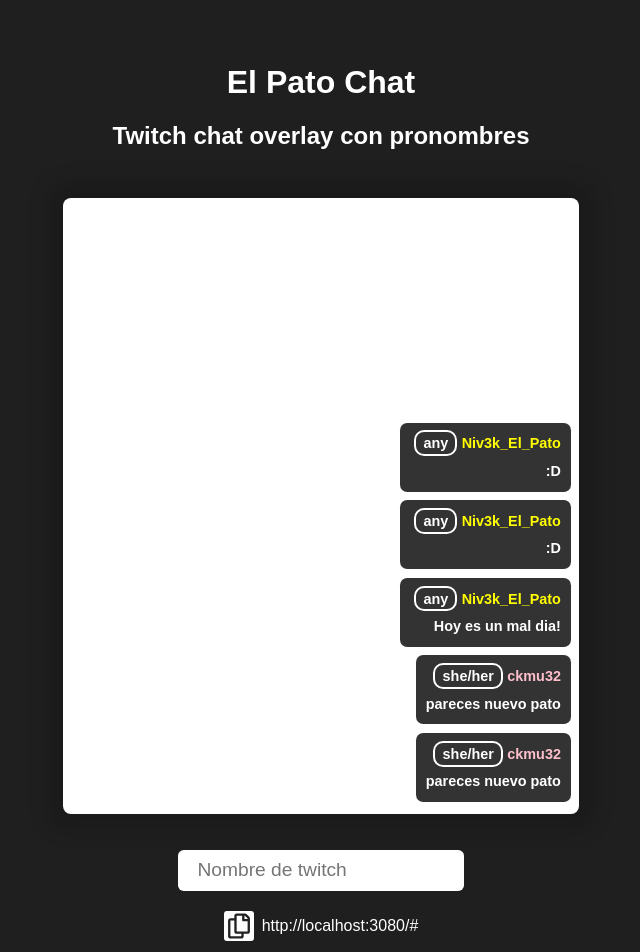
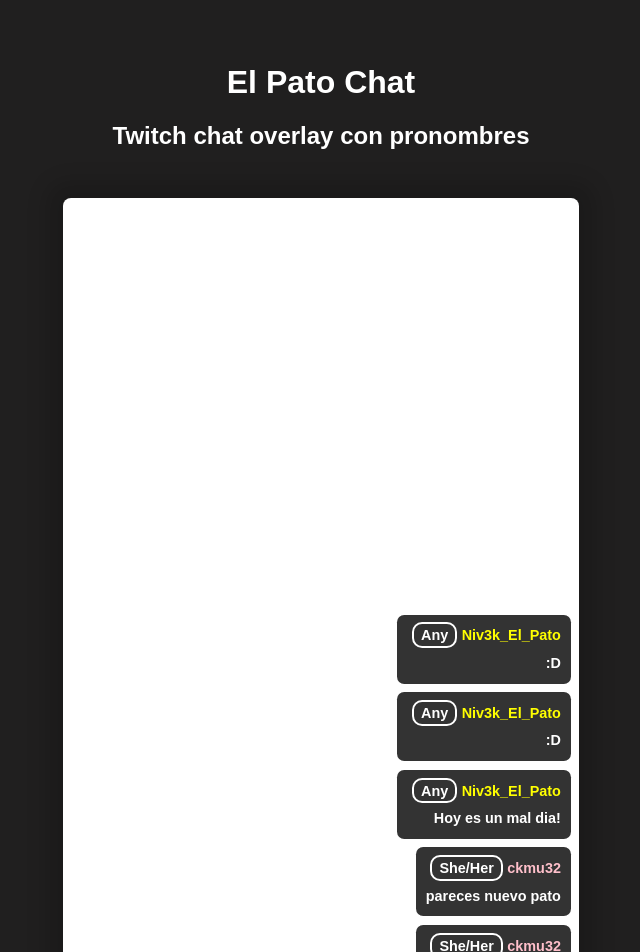
Before and after one commit to PatitoDev/ElPatoChat, a React (Vite) app in the folder front/: page / in a window 1280 px wide. Shown: the top 952 px of the page, without its empty margins (319-959 px from the left). Built offline with nearby package versions, Linux system fonts and the light colour scheme.

Commit message:
grabbed channel id from api and cleaned up css

```diff
--- a/front/src/App.tsx
+++ b/front/src/App.tsx
@@ -1,15 +1,30 @@
 import { useEffect, useState } from "react";
 import ChatOverlay from "./pages/ChatOverlay";
 import HomePage from "./pages/HomePage";
+import { UserInformation } from "./api/elpatoApi/types";
+import { elPatoApi } from "./api/elpatoApi";
 
 const App = () => {
-  const [channel, setChannel] = useState<string | null>(null);
+  const [channel, setChannel] = useState<UserInformation | null>(null);
+  const [error, setError] = useState<string | null>(null);
 
   useEffect(() => {
-    const onHashChange = () => {
+    const onHashChange = async () => {
       const hash = window.location.hash.replace('#', '');
-      console.log(window.location.hash);
-      setChannel(hash ?? null);
+      if (!hash) {
+        setChannel(null);
+        return;
+      }
+      const resp = await elPatoApi.getUserDetails(hash);
+      if (resp.data) {
+        setChannel(resp.data);
+        return;
+      }
+      if (resp.status === 404) {
+        setError('User not found');
+        return
+      }
+      setError('Unexpected error');
     };
 
     onHashChange();
@@ -19,10 +34,19 @@
     }
   }, []);
 
+  if (error) return (
+    <h1>{error}</h1>
+  )
+
   if (channel) return (
-    <ChatOverlay channelId={channel}  />
+    <ChatOverlay userInformation={channel}  />
   )
-  return ( <HomePage /> );
+
+  if (!location.hash.replace('#', '')) {
+    return ( <HomePage /> );
+  }
+
+  return null;
 }
 
 export default App
--- a/front/src/api/elpatoApi/index.ts
+++ b/front/src/api/elpatoApi/index.ts
@@ -1,8 +1,7 @@
 import { ApiResponse } from "../ApiResponse";
-import { Badge } from "./types";
+import { Badge, UserInformation } from "./types";
 
-//const BASE_URL = 'https://api.niv3kelpato.com/';
-const BASE_URL = 'http://localhost:8092/';
+const BASE_URL = 'https://api.niv3kelpato.com/api/';
 
 const getGlobalBadges = async ():Promise<ApiResponse<Array<Badge>>> => (
   fetchApi(BASE_URL + 'badge')
@@ -10,6 +9,10 @@
 
 const getChannelBadges = async (channelId: string):Promise<ApiResponse<Array<Badge>>> => (
   fetchApi(`${BASE_URL}${channelId}/badge`)
+)
+
+const getUserDetails = async (userName: string):Promise<ApiResponse<UserInformation>> => (
+  fetchApi(`${BASE_URL}users/${userName}`)
 )
 
 const fetchApi = async <T>(url:string):Promise<ApiResponse<T>> => {
@@ -31,5 +34,6 @@
 
 export const elPatoApi = {
   getGlobalBadges,
-  getChannelBadges
+  getChannelBadges,
+  getUserDetails
 }
--- a/front/src/components/chat/styles.ts
+++ b/front/src/components/chat/styles.ts
@@ -1,8 +1,10 @@
 import styled, { css } from 'styled-components';
 
 export const Container = styled.div<{ direction: 'left' | 'right'}>`
-  max-height: 600px;
-  max-width: 500px;
+  -webkit-mask-image: -webkit-gradient(    linear, left top, left bottom,     color-stop(0.01,  rgba(0,0,0,0)), color-stop(0.4,  rgba(0,0,0,1)));
+  margin: 0 0.5em;
+  overflow: hidden;
+  height: 100%;
   display: flex;
   flex-direction: column-reverse;
   ${({ direction }) => direction === 'left' ?
--- a/front/src/examples/index.ts
+++ b/front/src/examples/index.ts
@@ -2,9 +2,9 @@
 import { pickRandom } from "../utils/randomUtils";
 
 export const users = [
-  { userDisplayName: 'Niv3k_El_Pato', displayPronoun: 'any', color: 'yellow' },
-  { userDisplayName: 'bulbsum', displayPronoun: 'any', color: 'orange' },
-  { userDisplayName: 'ckmu32', displayPronoun: 'she/her', color: 'pink' },
+  { userDisplayName: 'Niv3k_El_Pato', displayPronoun: 'Any', color: 'yellow' },
+  { userDisplayName: 'bulbsum', displayPronoun: 'Any', color: 'orange' },
+  { userDisplayName: 'ckmu32', displayPronoun: 'She/Her', color: 'pink' },
   { userDisplayName: 'hellsing2030' },
   { userDisplayName: 'danirod_', color: 'cyan' },
 ] satisfies Array<Pick<ChatMessageData, 'userDisplayName' | 'displayPronoun' | 'color'>>
--- a/front/src/hooks/useTwitchChat.tsx
+++ b/front/src/hooks/useTwitchChat.tsx
@@ -4,15 +4,14 @@
 import { TwurpleChatMessage } from "../twurpleTypes";
 import { usePronouns } from "./usePronouns";
 import { useBadges } from "./useBadges";
+import { UserInformation } from "../api/elpatoApi/types";
 
-const MAX_MESSAGES = 10;
+const MAX_MESSAGES = 20;
 
 type OnChatMessageEventHandler = (channel: string, user:string, text:string, msg: TwurpleChatMessage) => Promise<void>;
 
-export const useTwitchChat = (channel: string) => {
-  // todo - calculate at api
-  const [ channelId, setChannelId ] = useState<string | null>(null);
-  const { parseBadges } = useBadges(channelId);
+export const useTwitchChat = (channel: UserInformation) => {
+  const { parseBadges } = useBadges(channel.id);
   const { getPronounsFromTwitchName } = usePronouns();
   const [chat, setChat] = useState<ChatClient | null>(null);
   const [chatMessages, setChatMessages] = useState<Array<ChatMessageData> | []>([]);
@@ -20,7 +19,7 @@
 
   useEffect(() => {
     const chatClient = new ChatClient({
-      channels: [channel]
+      channels: [channel.login]
     });
     chatClient.connect();
     setChat(chatClient);
@@ -51,9 +50,6 @@
 
   useEffect(() => {
     onMessageHandlerRef.current = async (channel: string, user: string, text: string, msg: TwurpleChatMessage) => {
-        if (!channelId) {
-          setChannelId(msg.channelId);
-        }
         const pronoun = await getPronounsFromTwitchName(user);
         setChatMessages((msgs) => {
           const newArray = [{
@@ -68,7 +64,7 @@
           return newArray.slice(0, MAX_MESSAGES);
         });
     };
-  }, [getPronounsFromTwitchName, parseBadges, channelId]);
+  }, [getPronounsFromTwitchName, parseBadges]);
 
   return {
     chat,
--- a/front/src/pages/ChatOverlay/index.tsx
+++ b/front/src/pages/ChatOverlay/index.tsx
@@ -1,15 +1,31 @@
+import { useEffect, useState } from "react";
+import { UserInformation } from "../../api/elpatoApi/types";
 import Chat from "../../components/chat";
 import { useTwitchChat } from "../../hooks/useTwitchChat";
+import { BaseCSS } from "./styles";
+import { ChatConfiguration } from "../../hooks/useChatConfig";
 
 export interface ChatOverlay {
-  channelId: string
+  userInformation: UserInformation
 }
 
-const ChatOverlay = ({ channelId }: ChatOverlay) => {
-  const { chatMessages } = useTwitchChat(channelId);
+const ChatOverlay = ({ userInformation }: ChatOverlay) => {
+  const { chatMessages } = useTwitchChat(userInformation);
+  const [config, setConfig] = useState<ChatConfiguration | undefined>();
+
+  useEffect(() => {
+    const searchParams = new URLSearchParams(window.location.search.replace('?', ''));
+    const dir = searchParams.get('direction');
+    setConfig({
+      direction: dir === 'left' ? 'left' : 'right',
+    } satisfies ChatConfiguration);
+  }, []);
 
   return (
-    <Chat msgs={chatMessages} />
+    <>
+      <BaseCSS />
+      <Chat msgs={chatMessages} config={config} />
+    </>
   )
 };
 
--- /dev/null
+++ b/front/src/pages/ChatOverlay/styles.ts
@@ -0,0 +1,8 @@
+import { createGlobalStyle } from "styled-components";
+
+export const BaseCSS = createGlobalStyle`
+  html, body, body > * {
+    height: 100%;
+    margin: 0;
+  }
+`;
--- a/front/src/pages/HomePage/index.tsx
+++ b/front/src/pages/HomePage/index.tsx
@@ -15,11 +15,8 @@
   useEffect(() => {
     const onInterval = () => {
       setMessages((prevMessages) => (
-        [
-          {
-          ...pickRandom(testMessages),
-          id: `${Math.random()}`
-        },
+      [
+        { ...pickRandom(testMessages), id: `${Math.random()}` },
         ...prevMessages
       ].splice(0, 10)
       ));
@@ -28,6 +25,8 @@
 
     return () => { clearInterval(intervalRef) };
   }, []);
+
+  const url = `${window.location.href}?direction=${chatConfig.direction}#${channel}`;
 
   return (
     <S.Page>
@@ -40,17 +39,23 @@
       <S.Input value={channel} onChange={(e) => setChannel(e.target.value)} placeholder="Nombre de twitch" />
 
       <S.SettingsContainer>
-        <ClickToCopy content={`http://localhost:3080/#${channel}`} />
+        <ClickToCopy content={url} />
         <div>Copia este link en OBS como browser source</div>
         <div>
-          <S.Input onClick={() => setChatConfig((prev) => ({...prev, direction: 'left'}))} checked={chatConfig.direction === 'left'} id="left" type="radio" name="direction" />
+          <S.Input
+            onClick={() => setChatConfig((prev) => ({...prev, direction: 'left'}))}
+            defaultChecked={chatConfig.direction === 'left'}
+            id="left" type="radio" name="direction" />
           <S.Label htmlFor="left">Left</S.Label>
-          <S.Input onClick={() => setChatConfig((prev) => ({...prev, direction: 'right'}))} checked={chatConfig.direction === 'right'} id="right" type="radio" name="direction" />
+
+          <S.Input
+            onClick={() => setChatConfig((prev) => ({...prev, direction: 'right'}))}
+            defaultChecked={chatConfig.direction === 'right'}
+            id="right" type="radio" name="direction" />
           <S.Label htmlFor="right">Right</S.Label>
+
         </div>
       </S.SettingsContainer>
-
-
     </S.Page>
   );
 }
--- a/front/src/pages/HomePage/styles.ts
+++ b/front/src/pages/HomePage/styles.ts
@@ -7,6 +7,7 @@
   margin-bottom: 1em;
 
   > * {
+    -webkit-mask-image: none;
     box-shadow: 0px 0px 20px 17px #00000026;
     overflow: hidden;
     width: 500px;
```
Also changed, not shown: front/src/api/elpatoApi/types.ts (+16 -0 lines).
